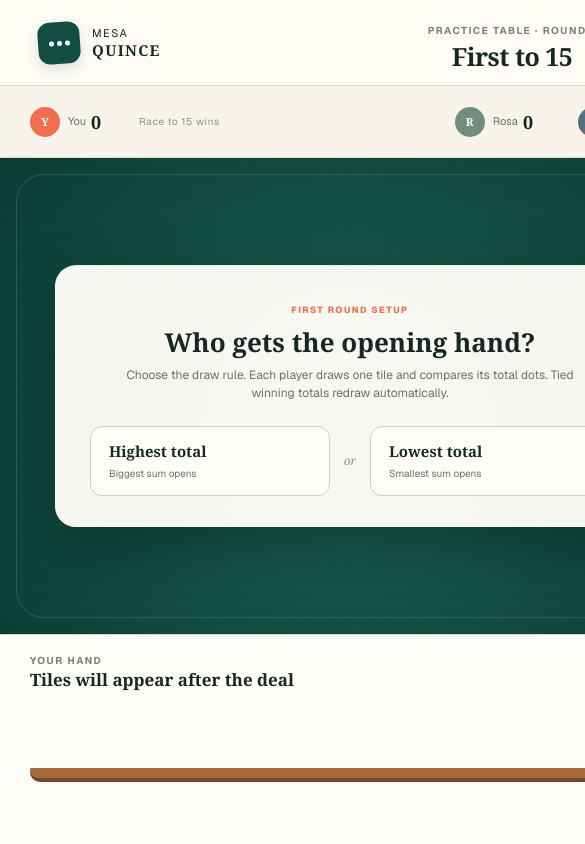
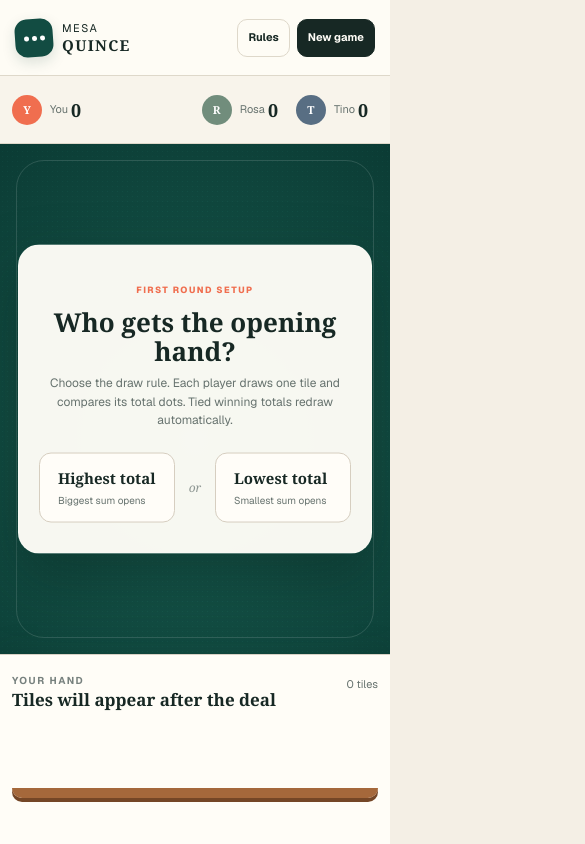
Before and after one commit to Pumpurri/domino-trainer, a Next.js app: page / in a window 390 px wide. Shown: the top 844 px of the page, 585 px wide, since content can reach past the window. Built offline with nearby package versions, Linux system fonts and the light colour scheme.

Commit message:
Fix responsive game layout

```diff
--- a/app/globals.css
+++ b/app/globals.css
@@ -2,10 +2,10 @@
 
 :root { --ink:#172824; --muted:#66726e; --cream:#f4efe5; --paper:#fffdf7; --felt:#124c42; --felt-deep:#0b3b34; --coral:#f06e4f; --line:#ded8ca; }
 * { box-sizing: border-box; }
-html, body { min-height: 100%; }
+html, body { width:100%; min-height:100%; overflow-x:hidden; }
 body { margin:0; background:var(--cream); color:var(--ink); font-family:var(--font-geist-sans),Arial,Helvetica,sans-serif; }
 button { font:inherit; }
-.shell { min-width:1024px; min-height:100vh; background:var(--cream); }
+.shell { width:100%; min-width:0; min-height:100vh; background:var(--cream); }
 .topbar { height:86px; padding:0 38px; display:grid; grid-template-columns:1fr auto 1fr; align-items:center; border-bottom:1px solid var(--line); background:rgba(255,253,247,.94); }
 .brand-lockup { display:flex; gap:12px; align-items:center; }
 .brand-lockup p,.brand-lockup strong { display:block; margin:0; line-height:.82; letter-spacing:.14em; font-size:11px; }
@@ -19,8 +19,8 @@ button { font:inherit; }
 .header-actions button { height:40px; padding:0 16px; border-radius:10px; font-size:13px; font-weight:650; cursor:pointer; }
 .quiet-button { border:1px solid var(--line); color:var(--ink); background:transparent; }
 .new-game-button { border:1px solid var(--ink); color:var(--paper); background:var(--ink); }
-.workspace { display:grid; grid-template-columns:minmax(700px,1fr) 330px; min-height:calc(100vh - 86px); }
-.game-column { display:grid; grid-template-rows:72px minmax(330px,1fr) 210px; min-width:0; }
+.workspace { width:100%; min-width:0; display:grid; grid-template-columns:minmax(0,1fr) clamp(270px,28vw,330px); min-height:calc(100vh - 86px); }
+.game-column { display:grid; grid-template-rows:72px minmax(330px,1fr) 210px; min-width:0; overflow:hidden; }
 .score-strip { padding:0 30px; display:flex; align-items:center; gap:27px; background:#f8f4eb; border-bottom:1px solid var(--line); }
 .player-score { display:flex; align-items:center; gap:8px; position:relative; }
 .player-score>span:nth-child(2) { display:grid; grid-template-columns:auto 28px; align-items:center; gap:5px; }
@@ -65,7 +65,7 @@ button { font:inherit; }
 .hand-heading { display:flex; align-items:flex-start; justify-content:space-between; margin-bottom:20px; }
 .hand-heading div { display:flex; flex-direction:column; gap:5px; }.hand-heading strong { font:600 17px/1 Georgia,serif; }.hand-heading>span { color:var(--muted); font-size:11px; }
 .hand-rack { display:flex; justify-content:center; gap:clamp(7px,1.25vw,17px); padding:12px 22px 0; border-bottom:10px solid #a5683b; border-radius:0 0 10px 10px; box-shadow:0 4px #744626; }
-.coach-panel { display:flex; flex-direction:column; padding:31px 27px 24px; border-left:1px solid var(--line); background:#f7f2e8; }
+.coach-panel { min-width:0; display:flex; flex-direction:column; padding:31px 27px 24px; border-left:1px solid var(--line); background:#f7f2e8; }
 .coach-heading { display:flex; gap:11px; align-items:center; padding-bottom:24px; border-bottom:1px solid var(--line); }
 .coach-heading h2 { margin:5px 0 0; font:700 20px/1.05 Georgia,serif; }.coach-icon { width:38px; height:38px; display:grid; place-items:center; border-radius:10px; color:#fff; background:var(--coral); font-size:22px; }
 .read-card { margin-top:24px; padding:17px; border:1px solid #d9d0c0; border-radius:13px; background:var(--paper); box-shadow:0 8px 20px #3a2f2010; }
@@ -164,3 +164,54 @@ button { font:inherit; }
   .toward-right .end-edge { left:calc(var(--tiles-in-row) * 64px + 10px); }
   .toward-left .end-edge { right:calc(var(--tiles-in-row) * 64px + 10px); }
 }
+
+/* Keep the complete table and coach visible in laptop split views. */
+@media (max-width:1100px) {
+  .topbar { padding:0 22px; grid-template-columns:minmax(130px,1fr) auto minmax(170px,1fr); }
+  .header-actions { gap:7px; }
+  .header-actions button { padding:0 12px; }
+  .workspace { grid-template-columns:minmax(0,1fr) 270px; }
+  .score-strip { padding:0 18px; gap:14px; }
+  .score-strip .race-label { margin-left:4px; }
+  .opponent-left { left:28px; }
+  .opponent-right { right:28px; }
+  .snake-stage { inset:96px 20px 12px; }
+  .snake-board,.snake-row { width:480px; }
+  .snake-row .domino.small { width:60px; flex-basis:60px; }
+  .toward-right .end-edge { left:calc(var(--tiles-in-row) * 60px + 8px); }
+  .toward-left .end-edge { right:calc(var(--tiles-in-row) * 60px + 8px); }
+  .hand-zone { padding-left:20px; padding-right:20px; }
+  .hand-rack { gap:clamp(5px,.7vw,8px); padding-left:12px; padding-right:12px; }
+  .hand-rack .domino { width:45px; flex:0 0 45px; }
+  .coach-panel { padding-left:20px; padding-right:20px; }
+}
+
+@media (max-width:900px) {
+  .workspace { grid-template-columns:minmax(0,1fr); }
+  .game-column { min-height:calc(100vh - 86px); }
+  .coach-panel { min-height:430px; border-left:0; border-top:1px solid var(--line); overflow:visible; }
+}
+
+@media (max-width:680px) {
+  .topbar { min-height:76px; height:76px; padding:0 15px; grid-template-columns:1fr auto; }
+  .match-title { display:none; }
+  .brand-lockup { gap:9px; }
+  .brand-mark { width:38px; height:38px; }
+  .header-actions button { height:38px; padding:0 10px; font-size:11px; }
+  .workspace { min-height:calc(100vh - 76px); }
+  .game-column { min-height:calc(100vh - 76px); grid-template-rows:68px minmax(320px,1fr) 190px; }
+  .score-strip { padding:0 12px; gap:8px; }
+  .score-strip .race-label { display:none; }
+  .player-score>span:nth-child(2) { grid-template-columns:auto 20px; gap:3px; }
+  .opponent-left { left:18px; }
+  .opponent-right { right:18px; }
+  .snake-stage { inset:96px 14px 12px; }
+  .snake-board,.snake-row { width:416px; }
+  .snake-row .domino.small { width:52px; flex-basis:52px; }
+  .toward-right .end-edge { left:calc(var(--tiles-in-row) * 52px + 6px); }
+  .toward-left .end-edge { right:calc(var(--tiles-in-row) * 52px + 6px); }
+  .start-edge { left:-34px; }
+  .setup-card,.round-overlay { width:min(590px,calc(100% - 36px)); padding-left:20px; padding-right:20px; }
+  .hand-zone { padding-left:12px; padding-right:12px; }
+  .hand-rack { justify-content:flex-start; overflow-x:auto; }
+}
```
